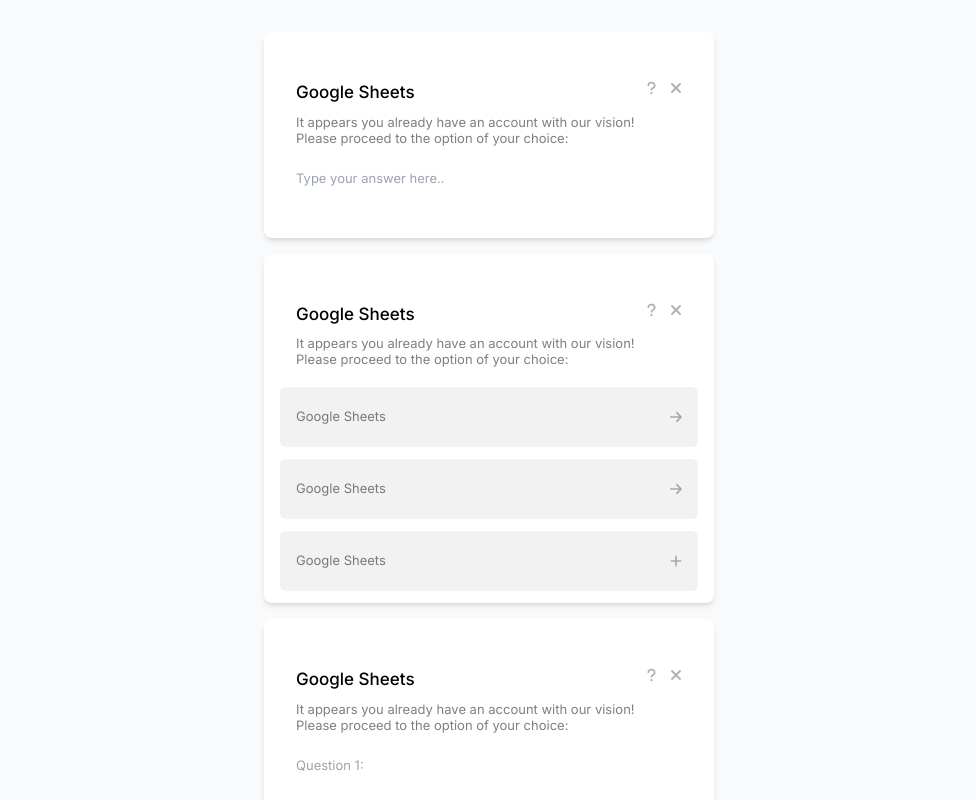
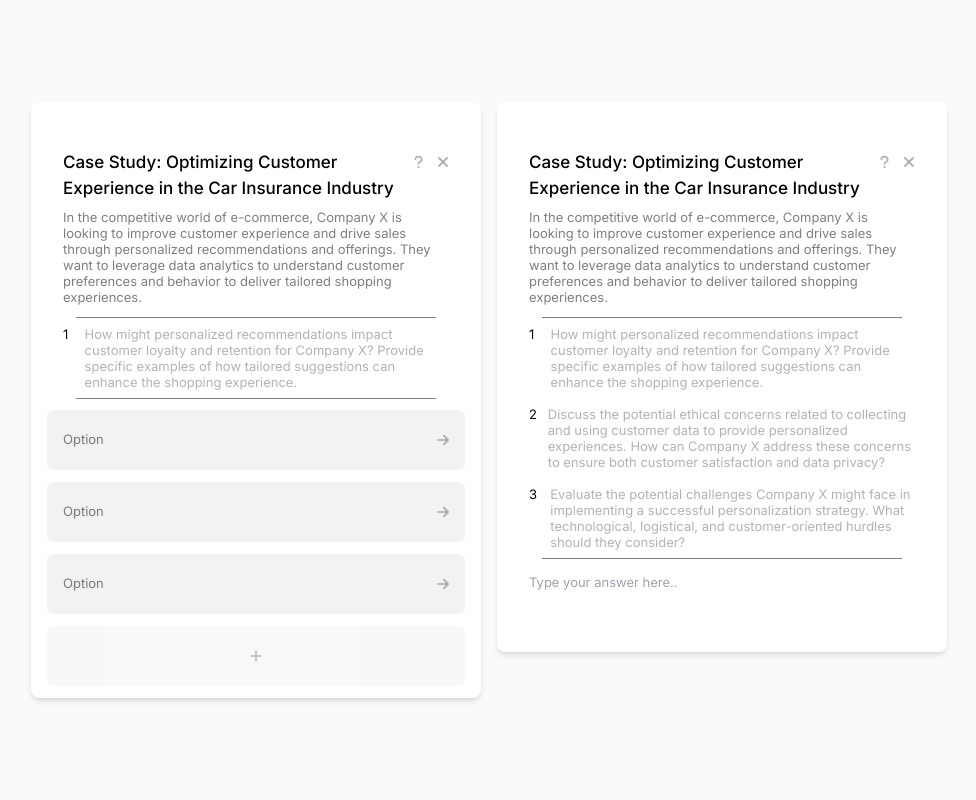
Before and after one commit to lwazinf/TeachMeGPT, a Next.js app: page / in a window 1280 px wide. Shown: the top 800 px of the page, without its empty margins (151-1127 px from the left). Built offline with nearby package versions, Linux system fonts and the light colour scheme; a web font is replaced by a local one.

Commit message:
working on functionality, getting ui to function independently

```diff
--- a/app/components/Card_.tsx
+++ b/app/components/Card_.tsx
@@ -9,65 +9,134 @@
 import { FontAwesomeIcon } from "@fortawesome/react-fontawesome";
 import { useEffect, useRef, useState } from "react";
 import ReactTextareaAutosize from "react-textarea-autosize";
-import { Answers_, Detail_, MultiChoice_ } from "./utils/AuxUI_";
+import { Detail_, MultiChoice_ } from "./utils/AuxUI_";
+import { useRecoilState } from "recoil";
+import { ObjectState } from "./atoms/atoms";
 
 interface Card_Props {
-  type_: string;
+  section_: any;
 }
 
-const Card_ = ({ type_ }: Card_Props) => {
-
+const Card_ = ({ section_ }: Card_Props) => {
   return (
     <div
-      className={`flex flex-col justify-center items-center w-[450px] min-h-[200px] bg-white shadow-md rounded-[8px] relative overflow-hidden m-2`}
+      className={`flex flex-col justify-center items-center w-[450px] min-h-[200px] bg-white shadow-md rounded-[8px] relative overflow-hidden mb-3`}
     >
+      <TitleSection_ obj_={section_}/>
+      {section_.media && (
+        <div
+          className={`flex flex-col justify-center items-start w-[385px] min-h-[200px]`}
+        >
+          <div
+            className={`w-full h-[200px] bg-black/30 hover:bg-black/80 transition-all duration-500 hover:duration-0 rounded-[4px] mb-2 cursor-pointer`}
+          />
+          <p
+            className={` pb-2 w-full text-[13px] text-black/50 leading-4 text-left`}
+          >
+            Media:
+          </p>
+          <div
+            className={`w-full h-[60px] rounded-sm mb-2 mt-[-4px] flex flex-row justify-start items-center`}
+          >
+            <div
+              className={`w-[60px] h-[60px] bg-black/30 hover:bg-black/80 transition-all duration-500 hover:duration-0 rounded-[4px] mx-[1px] cursor-pointer`}
+            />
+            <div
+              className={`w-[60px] h-[60px] bg-black/30 hover:bg-black/80 transition-all duration-500 hover:duration-0 rounded-[4px] mx-1 cursor-pointer`}
+            />
+          </div>
+        </div>
+      )}
+      {section_.questions.length > 0 && (
+        <div className={`w-[80%] h-[0.5px] bg-black/50 mb-0`} />
+      )}
+      {section_.questions.map((obj_: any, index: number) => {
+
+        return (
+          <div
+            className={`text-[13px] text-black/30 leading-4 text-left w-full px-8 my-2 flex flex-row`}
+            key={index}
+          >
+            <p className={`w-[70px] pointer-events-none text-black`}>{`${
+              index + 1
+            } `}</p>
+            <p
+              className={`hover:text-black/60 cursor-pointer transition-all duration-500 hover:line-through`}
+            >{`${obj_}`}</p>
+          </div>
+        );
+      })}
       <div
-        className={`flex flex-col justify-start items-start w-full min-h-[100px] p-4 pt-6 relative`}
+        className={`w-[80%] h-[0.5px] bg-black/50 ${
+          section_.type == "answers" ? "mb-1" : "mb-2"
+        }`}
+      />
+      <div
+        className={`flex flex-col justify-start items-start w-full min-h-[50px] px-4 pt-1`}
+      >
+        {section_.type == "multichoice"
+          ? [1, 2, 3].map((obj_, index) => {
+              return <MultiChoice_ key={index} obj_={obj_} />;
+            })
+          : section_.type == "detail" &&
+            [1].map((obj_, index) => {
+              return <Detail_ key={obj_} />;
+            })}
+            {
+              section_.type == 'multichoice' && <div
+              className={`flex flex-row justify-center items-center w-full h-[60px] px-4 bg-black/5 rounded-md mb-3 hover:bg-black/20 hover:px-5 cursor-pointer transition-all duration-500 opacity-50 hover:opacity-100 hover:animate-pulse`}
+            >
+              {/* <p className={`text-[13px] text-black/50`}>Add More</p> */}
+              <FontAwesomeIcon
+                icon={faAdd}
+                className={`w-[12px] text-black/50 cursor-pointer hover:text-black transition-all duration-200`}
+              />
+            </div>
+            }
+      </div>
+    </div>
+  );
+};
+
+export default Card_;
+
+// // // // // // // // // TitleSection_
+
+interface TitleSection_Props {
+  obj_ : any
+}
+
+const TitleSection_ = ({obj_}:TitleSection_Props) => {
+  const [object_, setObject_] = useRecoilState(ObjectState)
+  return (
+    <div
+        className={`flex flex-col justify-start items-start w-full min-h-[100px] px-4 pb-3 pt-6 relative`}
       >
         <div
           className={`flex flex-row justify-between items-start w-full min-h-2 px-4 pt-6`}
         >
-          <p className={`font-medium text-[17px]`}>Google Sheets</p>
+          <p className={`font-medium text-[17px]`}>{obj_.title}</p>
           <FontAwesomeIcon
             icon={faQuestion}
-            className={`w-[9px] cursor-pointer hover:text-black text-black/30 transition-all duration-200 px-[6px] rounded-[5px] ml-auto mr-2`}
+            className={`w-[9px] cursor-pointer hover:text-black text-black/30 transition-all duration-200 px-[6px] rounded-[5px] ml-auto mr-2 mt-1`}
           />
           <FontAwesomeIcon
             icon={faTimes}
-            className={`w-[12px] text-black/30 cursor-pointer hover:text-black transition-all duration-200`}
+            className={`w-[12px] text-black/30 cursor-pointer hover:text-black transition-all duration-200 mt-1`}
+            onClick={() => {
+              let temp_ = [obj_.uid]
+              setObject_(temp_)
+              console.log(object_)
+            }}
           />
         </div>
         <div
           className={`flex flex-row justify-between items-start w-full min-h-2 pl-4 pr-[28px] pt-2`}
         >
           <p className={`text-[13px] text-black/50 leading-4`}>
-            It appears you already have an account with our vision! Please
-            proceed to the option of your choice:
+            {obj_.case}
           </p>
         </div>
       </div>
-      <div
-        className={`flex flex-col justify-start items-start w-full min-h-[50px] px-4 pt-1`}
-      >
-        {type_ == "multichoice"
-          ? [1, 2, 3].map((obj_, index) => {
-              return (
-                <MultiChoice_ key={obj_} obj_={obj_}/>
-              );
-            })
-          : type_ == "detail" ?
-            [1].map((obj_, index) => {
-              return (
-                <Detail_ key={obj_}/>
-              );
-            }) : type_ == "answers" && [1, 2, 3].map((obj_, index) => {
-                return (
-                  <Answers_ key={obj_} obj_={obj_}/>
-                );
-              })}
-      </div>
-    </div>
-  );
-};
-
-export default Card_;
+   );
+}
--- /dev/null
+++ b/app/components/atoms/atoms.ts
@@ -0,0 +1,6 @@
+import { atom } from "recoil"
+
+export const ObjectState = atom({
+    key: 'ObjectState',
+    default: [],
+  })
--- a/app/components/utils/AuxUI_.tsx
+++ b/app/components/utils/AuxUI_.tsx
@@ -1,53 +1,6 @@
 import { faAdd, faArrowRight } from "@fortawesome/free-solid-svg-icons";
 import { FontAwesomeIcon } from "@fortawesome/react-fontawesome";
 import { useEffect, useRef, useState } from "react";
-
-// // // // // // // // Answers_
-
-interface Answers_Props {
-    obj_: any
-}
-
-export const Answers_ = ({obj_}: Answers_Props) => {
-  const textAreaRef = useRef(null);
-  const [value_, setValue_] = useState("");
-
-  const handleChange = (e: any) => {
-    setValue_(e.target.value);
-  };
-
-  useEffect(() => {
-    if (textAreaRef.current) {
-      // @ts-ignore
-      textAreaRef.current.style.height = "auto";
-      // @ts-ignore
-      textAreaRef.current.style.height =
-        // @ts-ignore
-        textAreaRef.current.scrollHeight + "px";
-    }
-  }, [value_]);
-  return (
-    <div
-  className={`flex flex-col justify-between items-center w-full min-h-[60px] px-4 ${
-    value_ ? 'bg-black/5' : 'bg-transparent'
-  } rounded-md mb-3 hover:bg-black/20 transition-all duration-500 hover:duration-0 relative`}
->
-  <textarea
-    ref={textAreaRef}
-    value={value_}
-    placeholder={`Question ${obj_}: `}
-    onChange={handleChange}
-    className={`py-1 w-full text-[13px] text-black/50 leading-4 text-left`}
-    style={{
-      overflow: 'hidden', // To hide scrollbars when not needed
-      minHeight: '60px', // Set a minimum height
-      maxHeight: '300px', // Set a maximum height if needed
-    }}
-  />
-</div>
-
-  );
-};
 
 // // // // // // // // MultiChoice_
 
@@ -77,9 +30,9 @@
     <div
       className={`flex flex-row justify-between items-center w-full h-[60px] px-4 bg-black/5 rounded-md mb-3 hover:bg-black/20 hover:px-5 cursor-pointer transition-all duration-500 hover:duration-0`}
     >
-      <p className={`text-[13px] text-black/50`}>Google Sheets</p>
+      <p className={`text-[13px] text-black/50`}>Option</p>
       <FontAwesomeIcon
-        icon={obj_ !== 3 ? faArrowRight : faAdd}
+        icon={faArrowRight}
         className={`w-[12px] text-black/30 cursor-pointer hover:text-black transition-all duration-200`}
       />
     </div>
@@ -111,18 +64,18 @@
   return (
     <div
   className={`flex flex-col justify-between items-center w-full min-h-[60px] px-4 ${
-    value_ ? 'bg-black/5' : 'bg-transparent'
-  } rounded-md mb-3 hover:bg-black/20 transition-all duration-500 hover:duration-0 relative`}
+    value_ ? 'bg-black/10' : 'bg-transparent'
+  } rounded-md mb-3 hover:bg-black/5 transition-all duration-500 hover:duration-0 relative`}
 >
-  <textarea
+<textarea
     ref={textAreaRef}
     value={value_}
-    placeholder={'Type your answer here..'}
+    placeholder={`Type your answer here..`}
     onChange={handleChange}
     className={`py-1 w-full text-[13px] text-black/50 leading-4 text-left`}
     style={{
       overflow: 'hidden', // To hide scrollbars when not needed
-      minHeight: '60px', // Set a minimum height
+      minHeight: '70px', // Set a minimum height
       maxHeight: '300px', // Set a maximum height if needed
     }}
   />
--- a/app/layout.tsx
+++ b/app/layout.tsx
@@ -1,22 +1,27 @@
-import './globals.css'
-import type { Metadata } from 'next'
-import { Inter } from 'next/font/google'
+"use client"
 
-const inter = Inter({ subsets: ['latin'] })
+import "./globals.css";
+import type { Metadata } from "next";
+import { Inter } from "next/font/google";
+import { RecoilRoot } from "recoil";
 
-export const metadata: Metadata = {
-  title: 'Create Next App',
-  description: 'Generated by create next app',
-}
+const inter = Inter({ subsets: ["latin"] });
+
+const metadata: Metadata = {
+  title: "Create Next App",
+  description: "Generated by create next app",
+};
 
 export default function RootLayout({
   children,
 }: {
-  children: React.ReactNode
+  children: React.ReactNode;
 }) {
   return (
     <html lang="en">
-      <body className={inter.className}>{children}</body>
+      <body className={inter.className}>
+        <RecoilRoot>{children}</RecoilRoot>
+      </body>
     </html>
-  )
+  );
 }
--- a/app/page.tsx
+++ b/app/page.tsx
@@ -5,11 +5,36 @@
   return (
     <main className="flex min-h-screen flex-col items-center justify-start">
       <div
-        className={`flex flex-col justify-center items-center w-full min-h-screen py-6`}
+        className={`flex flex-col justify-center items-center min-w-[910px] min-h-screen`}
       >
-        <Card_ type_={`detail`}/>
-        <Card_ type_={`multichoice`}/>
-        <Card_ type_={`answers`}/>
+        <div
+        className={`gap-4 justify-center items-center columns-2 min-w-[910px] min-h-2 py-8`}
+      >
+        {[
+          {
+            title: `Case Study: Optimizing Customer Experience in the Car Insurance Industry`,
+            case: `In the competitive world of e-commerce, Company X is looking to improve customer experience and drive sales through personalized recommendations and offerings. They want to leverage data analytics to understand customer preferences and behavior to deliver tailored shopping experiences.`,
+            type: `multichoice`,
+            media: false,
+            questions: [`How might personalized recommendations impact customer loyalty and retention for Company X? Provide specific examples of how tailored suggestions can enhance the shopping experience.`,],
+            uid: 1
+          },
+          {
+            title: `Case Study: Optimizing Customer Experience in the Car Insurance Industry`,
+            case: `In the competitive world of e-commerce, Company X is looking to improve customer experience and drive sales through personalized recommendations and offerings. They want to leverage data analytics to understand customer preferences and behavior to deliver tailored shopping experiences.`,
+            type: `detail`,
+            media: false,
+            questions: [
+              `How might personalized recommendations impact customer loyalty and retention for Company X? Provide specific examples of how tailored suggestions can enhance the shopping experience.`,
+              `Discuss the potential ethical concerns related to collecting and using customer data to provide personalized experiences. How can Company X address these concerns to ensure both customer satisfaction and data privacy?`,
+              `Evaluate the potential challenges Company X might face in implementing a successful personalization strategy. What technological, logistical, and customer-oriented hurdles should they consider?`,
+            ],
+            uid: 2
+          },
+        ].map((obj_, index) => {
+          return <Card_ section_={obj_} key={index} />;
+        })}
+      </div>
       </div>
     </main>
   );
```
